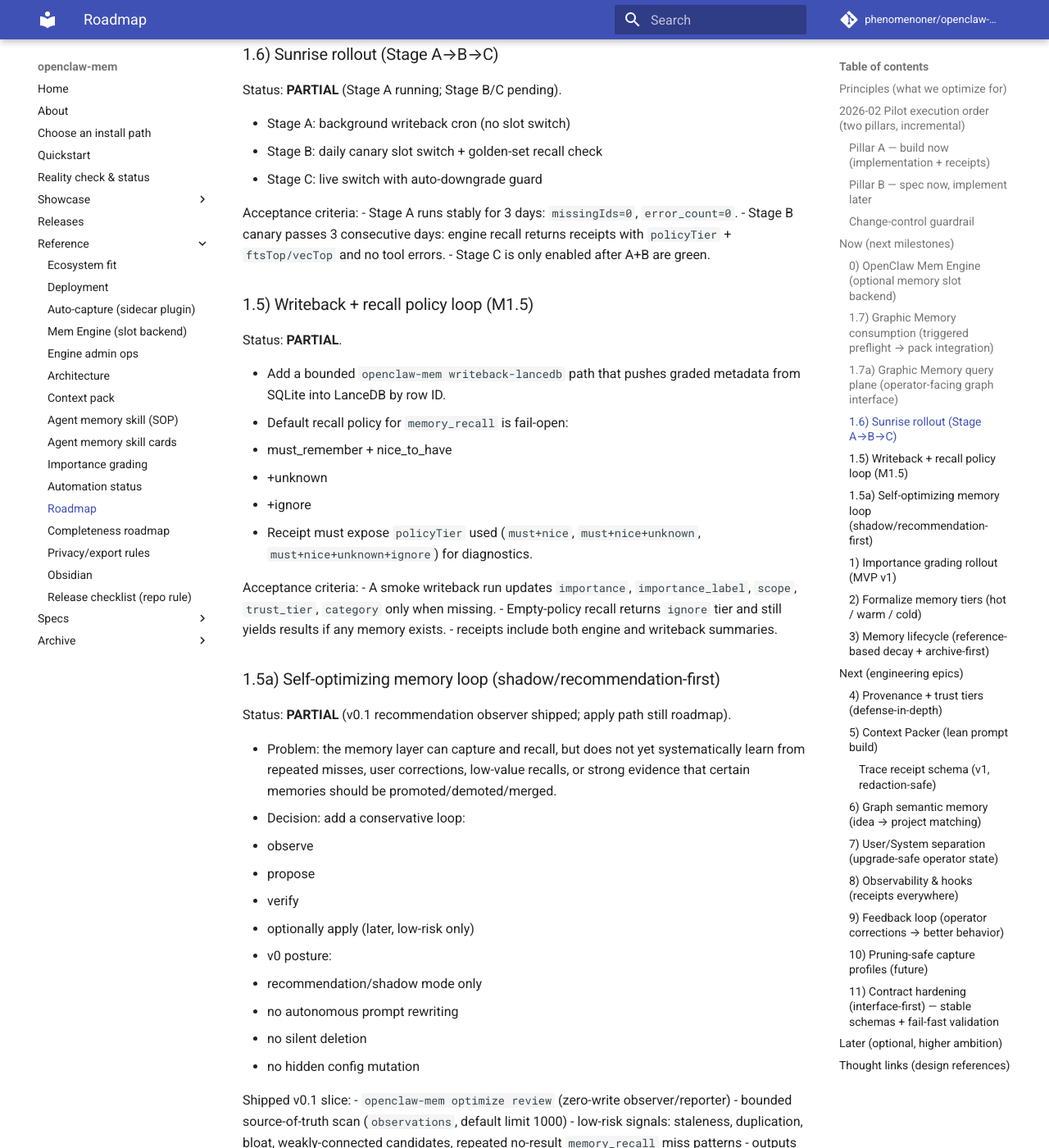
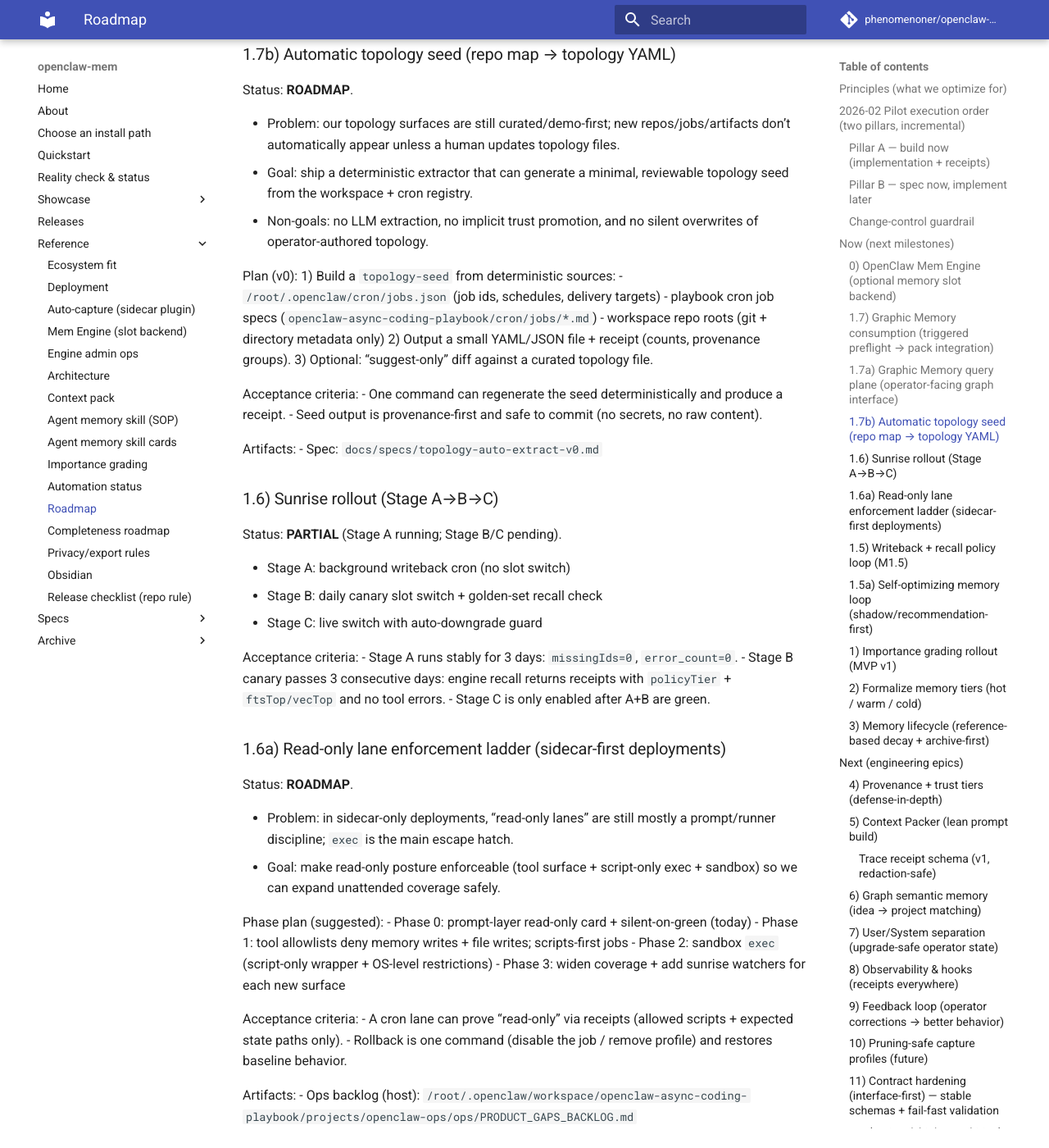
Before and after one commit to phenomenoner/openclaw-mem, an MkDocs documentation site: the page built from docs/roadmap.md, in a window 1280 px wide and 1400 px high, scrolled down 3223 px. Shown: the whole window at 82% size. Built offline with MkDocs 1.6.1 and Material for MkDocs 9.7.7, drawn with Linux system fonts in a browser that asks for light colours; comment, search, counter and statistics services are not loaded.

Commit message:
docs: roadmap topology auto-extract + readonly enforcement ladder

```diff
--- a/docs/roadmap.md
+++ b/docs/roadmap.md
@@ -100,6 +100,29 @@ Acceptance criteria:
 - A-deep installs deterministic refresh + drift/provenance boundaries.
 - Runtime graph failures remain fail-open and do not break baseline memory/pack flows.
 
+### 1.7b) Automatic topology seed (repo map → topology YAML)
+
+Status: **ROADMAP**.
+
+- Problem: our topology surfaces are still curated/demo-first; new repos/jobs/artifacts don’t automatically appear unless a human updates topology files.
+- Goal: ship a deterministic extractor that can generate a minimal, reviewable topology seed from the workspace + cron registry.
+- Non-goals: no LLM extraction, no implicit trust promotion, and no silent overwrites of operator-authored topology.
+
+Plan (v0):
+1) Build a `topology-seed` from deterministic sources:
+   - `/root/.openclaw/cron/jobs.json` (job ids, schedules, delivery targets)
+   - playbook cron job specs (`openclaw-async-coding-playbook/cron/jobs/*.md`)
+   - workspace repo roots (git + directory metadata only)
+2) Output a small YAML/JSON file + receipt (counts, provenance groups).
+3) Optional: “suggest-only” diff against a curated topology file.
+
+Acceptance criteria:
+- One command can regenerate the seed deterministically and produce a receipt.
+- Seed output is provenance-first and safe to commit (no secrets, no raw content).
+
+Artifacts:
+- Spec: `docs/specs/topology-auto-extract-v0.md`
+
 ### 1.6) Sunrise rollout (Stage A→B→C)
 
 Status: **PARTIAL** (Stage A running; Stage B/C pending).
@@ -112,6 +135,26 @@ Acceptance criteria:
 - Stage A runs stably for 3 days: `missingIds=0`, `error_count=0`.
 - Stage B canary passes 3 consecutive days: engine recall returns receipts with `policyTier` + `ftsTop/vecTop` and no tool errors.
 - Stage C is only enabled after A+B are green.
+
+### 1.6a) Read-only lane enforcement ladder (sidecar-first deployments)
+
+Status: **ROADMAP**.
+
+- Problem: in sidecar-only deployments, “read-only lanes” are still mostly a prompt/runner discipline; `exec` is the main escape hatch.
+- Goal: make read-only posture enforceable (tool surface + script-only exec + sandbox) so we can expand unattended coverage safely.
+
+Phase plan (suggested):
+- Phase 0: prompt-layer read-only card + silent-on-green (today)
+- Phase 1: tool allowlists deny memory writes + file writes; scripts-first jobs
+- Phase 2: sandbox `exec` (script-only wrapper + OS-level restrictions)
+- Phase 3: widen coverage + add sunrise watchers for each new surface
+
+Acceptance criteria:
+- A cron lane can prove “read-only” via receipts (allowed scripts + expected state paths only).
+- Rollback is one command (disable the job / remove profile) and restores baseline behavior.
+
+Artifacts:
+- Ops backlog (host): `/root/.openclaw/workspace/openclaw-async-coding-playbook/projects/openclaw-ops/ops/PRODUCT_GAPS_BACKLOG.md`
 
 ### 1.5) Writeback + recall policy loop (M1.5)
 
--- a/docs/specs/topology-knowledge-v0.md
+++ b/docs/specs/topology-knowledge-v0.md
@@ -180,7 +180,8 @@ If you run `openclaw-mem-engine` as the active memory slot, you can also enforce
 
 ## 8) Open questions / v1 candidates
 
-- deterministic extractors (cron/jobs/config → topology)
+- deterministic extractors (repo map + cron registry + job specs → topology seed)
+  - see: `docs/specs/topology-auto-extract-v0.md`
 - a `graph pack-topology` subcommand that emits a bounded L3 injection bundle
 - stable node-id conventions and type registry
 - mapping topology trust tiers into ContextPack trace
```
Also changed, not shown: docs/automation-status.md (+12 -0 lines), docs/specs/topology-auto-extract-v0.md (added, +56 -0 lines).
